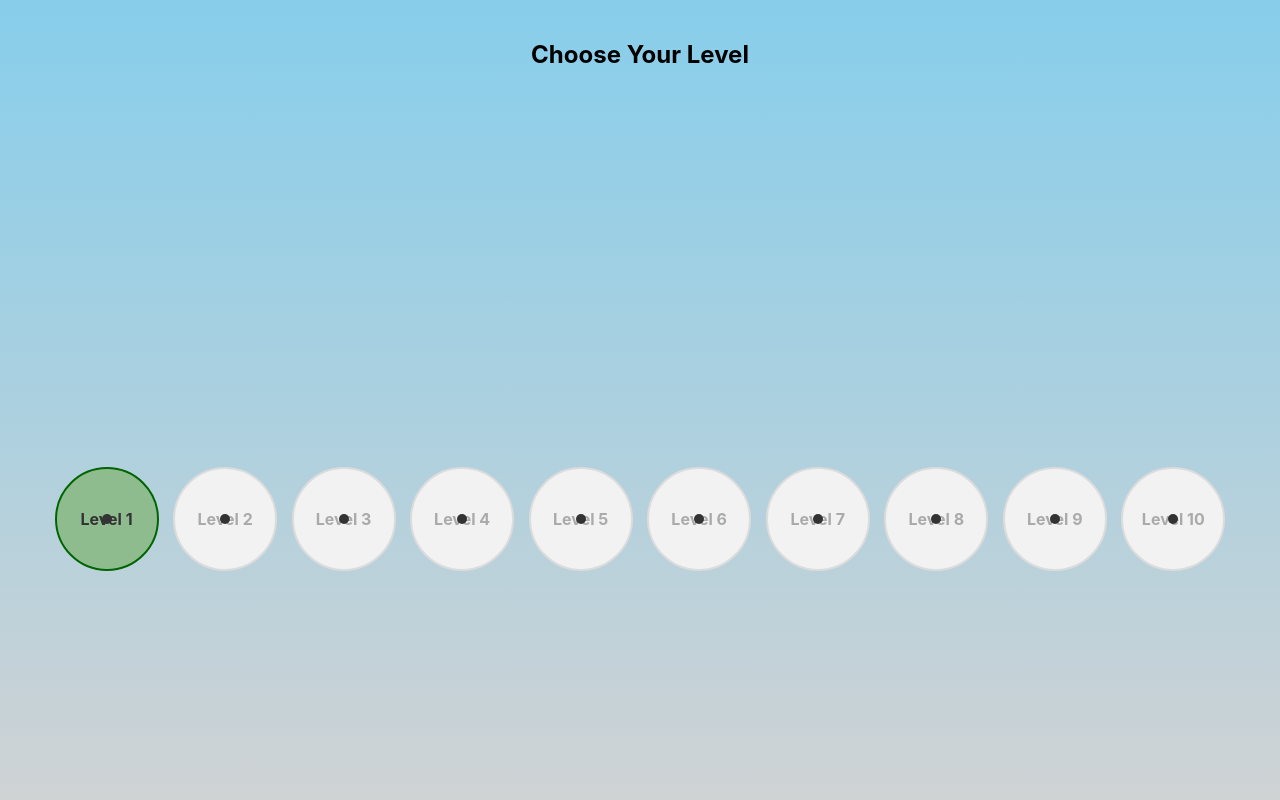
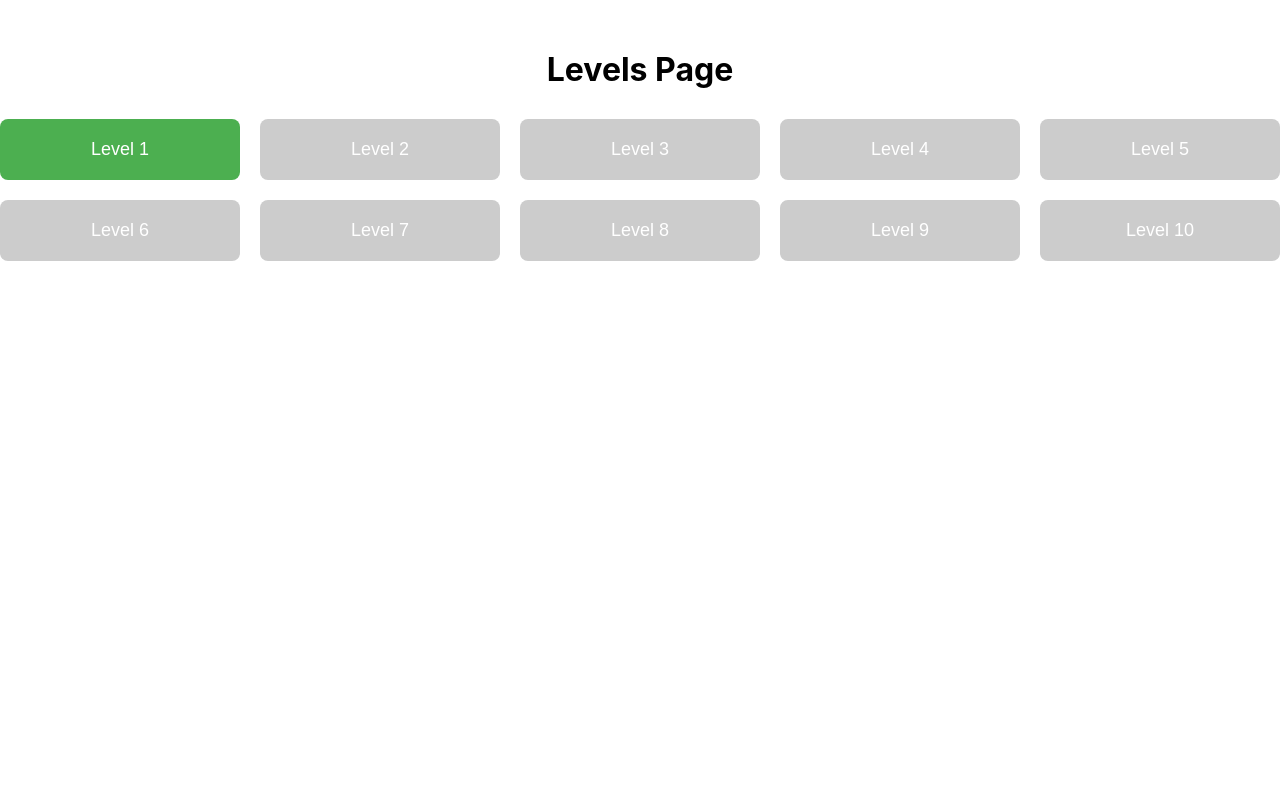
Before and after one commit to riyaahlawat/Sphoorthy-Treasure-Hunt, a React (Create React App) app in the folder frontend/: page /levels-page in a window 1280 px wide. Shown: the top 800 px of the page. Built offline with nearby package versions, Linux system fonts and the light colour scheme.

Commit message:
Updated Levels Demonstration page code and added Riddles page code

```diff
--- a/frontend/src/App.js
+++ b/frontend/src/App.js
@@ -1,16 +1,31 @@
-import React from 'react';
+import React, { useState } from 'react';
 import { BrowserRouter, Routes, Route } from 'react-router-dom';
 import StartPage from './components/StartPage';
 import StoryPage from './components/StoryPage';
 import LevelsPage from './components/LevelsPage';
+import LevelCompletePage from './components/LevelCompletePage';
+import RiddlePage from './components/RiddlePage';
 
 function App() {
+  const [unlockedLevels, setUnlockedLevels] = useState([1]);
+
+  const unlockNextLevel = (nextLevel) => {
+    setUnlockedLevels((prevLevels) => {
+      if (!prevLevels.includes(nextLevel)) {
+        return [...prevLevels, nextLevel];
+      }
+      return prevLevels;
+    });
+  };
+
   return (
     <BrowserRouter>
       <Routes>
         <Route path="/" element={<StartPage />} />
         <Route path="/story-page" element={<StoryPage />} />
-        <Route path="/levels-page" element={<LevelsPage />} />
+        <Route path="/levels-page" element={<LevelsPage unlockedLevels={unlockedLevels} />} />
+        <Route path="/riddle/:level" element={<RiddlePage unlockNextLevel={unlockNextLevel} />} />
+        <Route path="/level-complete/:level" element={<LevelCompletePage />} />
       </Routes>
     </BrowserRouter>
   );
--- /dev/null
+++ b/frontend/src/components/LevelCompletePage.js
@@ -0,0 +1,25 @@
+import React from 'react';
+import { useNavigate, useParams } from 'react-router-dom';
+
+const LevelCompletePage = () => {
+  const { level } = useParams();
+  const navigate = useNavigate();
+  const nextLevel = parseInt(level) + 1;
+
+  return (
+    <div style={styles.container}>
+      <h1>Congratulations! 🎉</h1>
+      <p>You have completed Level {level}!</p>
+      <button onClick={() => navigate(`/riddle/${nextLevel}`)} style={styles.nextButton}>Go to Level {nextLevel}</button>
+      <button onClick={() => navigate("/levels-page")} style={styles.backButton}>Back to Levels</button>
+    </div>
+  );
+};
+
+const styles = {
+  container: { textAlign: 'center', marginTop: '50px' },
+  nextButton: { margin: '10px', padding: '10px 20px', fontSize: '16px', backgroundColor: '#4CAF50', color: 'white', border: 'none', borderRadius: '5px', cursor: 'pointer' },
+  backButton: { marginTop: '10px', padding: '10px 20px', fontSize: '16px', backgroundColor: '#ccc', color: 'black', border: 'none', borderRadius: '5px', cursor: 'pointer' },
+};
+
+export default LevelCompletePage;
--- a/frontend/src/components/LevelsPage.css
+++ /dev/null
@@ -1,87 +0,0 @@
-/* src/LevelsPg.css */
-.levels-page {
-    text-align: center;
-    padding: 20px;
-    background: linear-gradient(to bottom, #87ceeb, #d3d3d3); /* Sky to road color */
-    height: 100vh;
-  }
-
-  .levels-container {
-    display: flex;
-    justify-content: space-evenly;
-    align-items: center;
-    margin-top: 50px;
-    position: relative;
-    height: 100%;
-    padding: 0 20px;
-  }
-
-  .level {
-    position: relative;
-    width: 100px;
-    height: 100px;
-    background-color: #f2f2f2;
-    border: 2px solid #dcdcdc;
-    border-radius: 50%;
-    cursor: pointer;
-    transition: transform 0.2s ease-in-out;
-    display: flex;
-    justify-content: center;
-    align-items: center;
-    text-align: center;
-    font-size: 16px;
-    color: #333;
-    font-weight: bold;
-  }
-
-  .level.unlocked {
-    background-color: #8fbc8f; /* Green for unlocked levels */
-    border-color: #006400;
-  }
-
-  .level.locked {
-    background-color: #f2f2f2;
-    border-color: #dcdcdc;
-    color: #aaa; /* Dim color for locked levels */
-  }
-
-  .level:hover {
-    transform: scale(1.1);
-  }
-
-  .level::after {
-    content: '';
-    position: absolute;
-    top: 50%;
-    left: 50%;
-    transform: translate(-50%, -50%);
-    width: 10px;
-    height: 10px;
-    background-color: #333;
-    border-radius: 50%;
-  }
-
-  .levels-container::before {
-    content: '';
-    position: absolute;
-    top: 50%;
-    left: 0;
-    right: 0;
-    height: 5px;
-    background: #808080;
-    z-index: -1;
-  }
-
-  button {
-    padding: 10px 20px;
-    background-color: #4caf50;
-    color: white;
-    border: none;
-    border-radius: 5px;
-    cursor: pointer;
-    margin-top: 20px;
-  }
-
-  button:hover {
-    background-color: #45a049;
-  }
--- a/frontend/src/components/LevelsPage.js
+++ b/frontend/src/components/LevelsPage.js
@@ -1,57 +1,47 @@
-// src/LevelsPage.js
 import React, { useState } from 'react';
-import './LevelsPage.css';  // Add your custom styles for the LevelsPage
+import { useNavigate } from 'react-router-dom';
 
-const LevelsPage = () => {
-  const [levels, setLevels] = useState([
-    { id: 1, title: 'Level 1', unlocked: true },
-    { id: 2, title: 'Level 2', unlocked: false },
-    { id: 3, title: 'Level 3', unlocked: false },
-    { id: 4, title: 'Level 4', unlocked: false },
-    { id: 5, title: 'Level 5', unlocked: false },
-    { id: 6, title: 'Level 6', unlocked: false },
-    { id: 7, title: 'Level 7', unlocked: false },
-    { id: 8, title: 'Level 8', unlocked: false },
-    { id: 9, title: 'Level 9', unlocked: false },
-    { id: 10, title: 'Level 10', unlocked: false },
-  ]);
+const LevelsPage = ({ unlockedLevels }) => {
+  const navigate = useNavigate();
 
   const handleLevelClick = (level) => {
-    if (level.unlocked) {
-      alert(`Navigating to ${level.title}`); // Replace with navigation logic to level details page
-      // Here you can use navigate() to move to the level's detail page
-    } else {
-      alert(`Level ${level.id} is locked!`);
+    if (unlockedLevels.includes(level)) {
+      navigate(`/riddle/${level}`);
     }
   };
 
-  const unlockNextLevel = () => {
-    const unlockedLevels = levels.map((level, index) => {
-      if (index === 0 || levels[index - 1].unlocked) {
-        return { ...level, unlocked: true };
-      }
-      return level;
-    });
-    setLevels(unlockedLevels);
+  const renderLevelButton = (level) => {
+    const isUnlocked = unlockedLevels.includes(level);
+    return (
+      <button
+        key={level}
+        style={{
+          ...styles.levelButton,
+          backgroundColor: isUnlocked ? '#4CAF50' : '#ccc',
+          cursor: isUnlocked ? 'pointer' : 'not-allowed',
+        }}
+        onClick={() => isUnlocked && handleLevelClick(level)}
+        disabled={!isUnlocked}
+      >
+        Level {level}
+      </button>
+    );
   };
 
   return (
-    <div className="levels-page">
-      <h2>Choose Your Level</h2>
-      <div className="levels-container">
-        {levels.map((level) => (
-          <div
-            key={level.id}
-            className={`level ${level.unlocked ? 'unlocked' : 'locked'}`}
-            onClick={() => handleLevelClick(level)}
-          >
-            <p>{level.title}</p>
-          </div>
-        ))}
+    <div style={styles.container}>
+      <h1>Levels Page</h1>
+      <div style={styles.levelsContainer}>
+        {Array.from({ length: 10 }, (_, index) => renderLevelButton(index + 1))}
       </div>
-      <button onClick={unlockNextLevel}>Unlock Next Level</button>
     </div>
   );
 };
 
+const styles = {
+  container: { textAlign: 'center', marginTop: '50px' },
+  levelsContainer: { display: 'grid', gridTemplateColumns: 'repeat(5, 1fr)', gap: '20px', marginTop: '30px' },
+  levelButton: { padding: '20px', fontSize: '18px', borderRadius: '8px', border: 'none', color: 'white' },
+};
+
 export default LevelsPage;
--- /dev/null
+++ b/frontend/src/components/RiddlePage.js
@@ -0,0 +1,56 @@
+import React, { useState } from 'react';
+import { useNavigate, useParams } from 'react-router-dom';
+
+const riddles = {
+    1: { question: "I speak without a mouth and hear without ears. I have nobody, but I come alive with the wind. What am I?", answer: "echo" },
+    2: { question: "The more of me you take, the more you leave behind. What am I?", answer: "footsteps" },
+    3: { question: "I have keys but open no locks. I have a space but no room. You can enter, but you can't go outside. What am I?", answer: "keyboard" },
+    4: { question: "What has to be broken before you can use it?", answer: "egg" },
+    5: { question: "The more you take, the more you leave behind. What am I?", answer: "footsteps" },
+    6: { question: "What comes once in a minute, twice in a moment, but never in a thousand years?", answer: "m" },
+    7: { question: "I am always hungry, I must always be fed. The finger I touch will soon turn red. What am I?", answer: "fire" },
+    8: { question: "The more you remove from me, the bigger I get. What am I?", answer: "hole" },
+    9: { question: "What has an endless supply of letters but starts empty?", answer: "mailbox" },
+    10: { question: "I fly without wings. I cry without eyes. Wherever I go, darkness follows me. What am I?", answer: "cloud" }
+};
+
+const RiddlePage = ({ unlockNextLevel }) => {
+  const { level } = useParams();
+  const navigate = useNavigate();
+  const [userAnswer, setUserAnswer] = useState("");
+  const riddle = riddles[level];
+
+  const checkAnswer = () => {
+    if (userAnswer.toLowerCase() === riddle.answer) {
+      unlockNextLevel(parseInt(level) + 1);
+      navigate(`/level-complete/${level}`);
+    } else {
+      alert("Wrong answer! Try again.");
+    }
+  };
+
+  return (
+    <div style={styles.container}>
+      <h1>Level {level} Riddle</h1>
+      <p>{riddle.question}</p>
+      <input
+        type="text"
+        value={userAnswer}
+        onChange={(e) => setUserAnswer(e.target.value)}
+        placeholder="Enter your answer"
+        style={styles.input}
+      />
+      <button onClick={checkAnswer} style={styles.button}>Submit</button>
+      <button onClick={() => navigate("/levels-page")} style={styles.backButton}>Back to Levels</button>
+    </div>
+  );
+};
+
+const styles = {
+  container: { textAlign: 'center', marginTop: '50px' },
+  input: { marginTop: '10px', padding: '10px', fontSize: '16px' },
+  button: { margin: '10px', padding: '10px 20px', fontSize: '16px', backgroundColor: '#4CAF50', color: 'white', border: 'none', borderRadius: '5px', cursor: 'pointer' },
+  backButton: { marginTop: '10px', padding: '10px 20px', fontSize: '16px', backgroundColor: '#ccc', color: 'black', border: 'none', borderRadius: '5px', cursor: 'pointer' },
+};
+
+export default RiddlePage;
```
